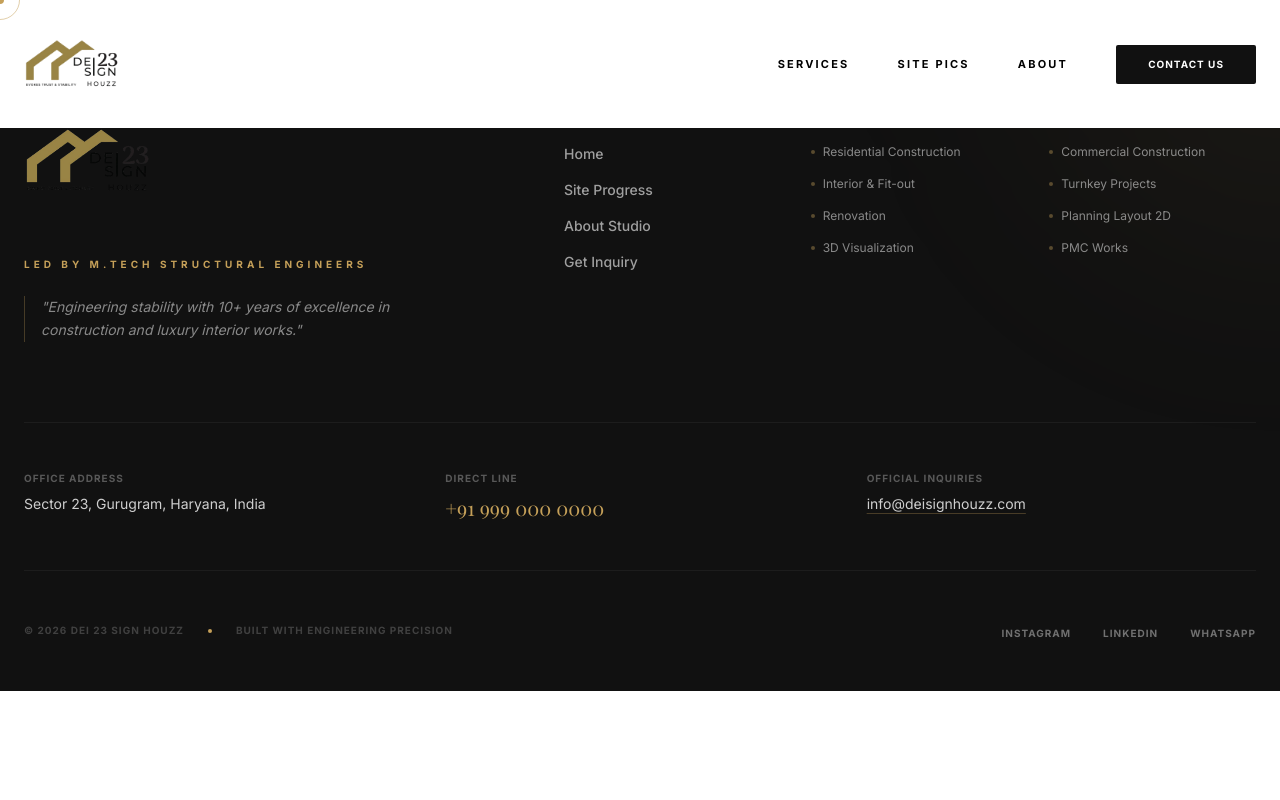
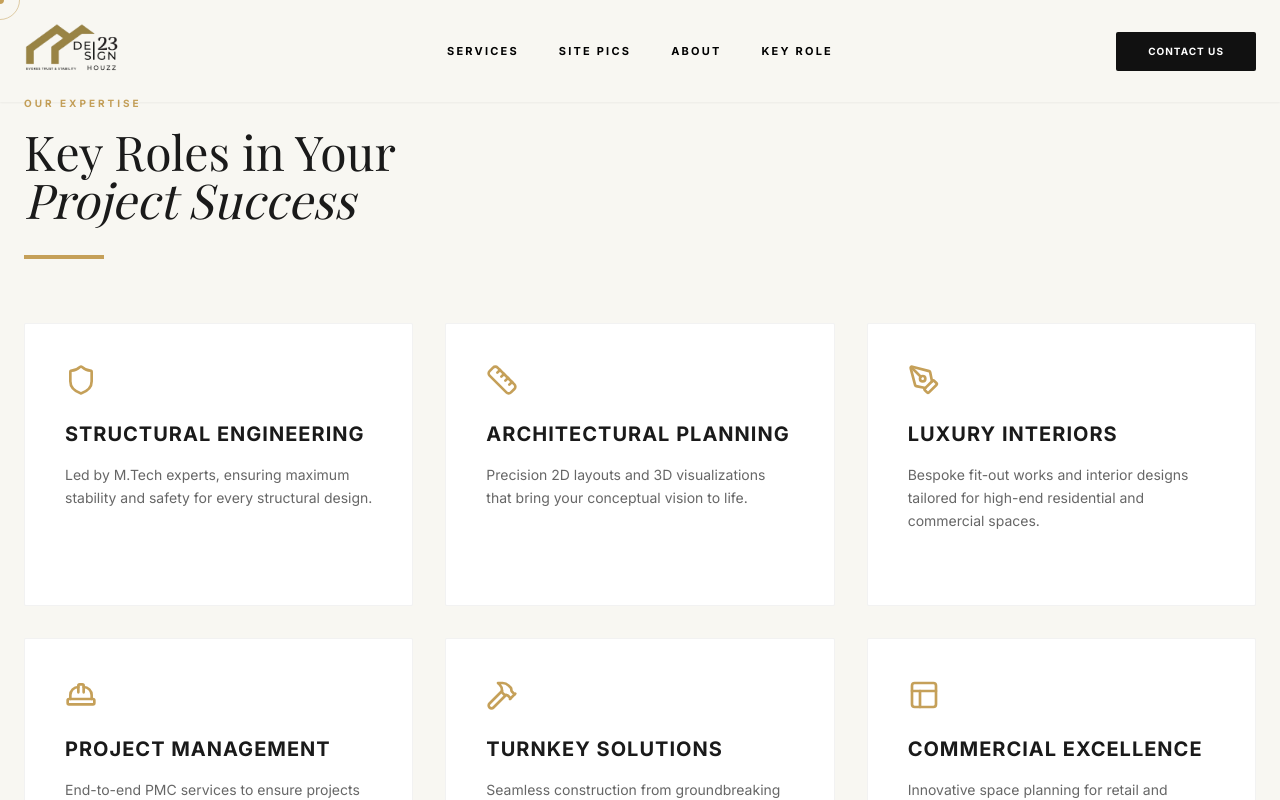
Before and after one commit to gfuid/ARCHI.TEK, a React (Vite) app: page /key-role in a window 1280 px wide. Shown: the top 800 px of the page. Built offline with nearby package versions, Linux system fonts and the light colour scheme; a web font is replaced by a local one.

Commit message:
new chanegs

```diff
--- /dev/null
+++ b/About-us/KeyRoles.tsx
@@ -0,0 +1,95 @@
+import React from 'react';
+import { Shield, Hammer, PenTool, Ruler, HardHat, Layout } from 'lucide-react';
+import { Link } from 'react-router-dom';
+const KeyRoles: React.FC = () => {
+  const roles = [
+    {
+      title: "Structural Engineering",
+      icon: <Shield className="w-8 h-8" />,
+      desc: "Led by M.Tech experts, ensuring maximum stability and safety for every structural design."
+    },
+    {
+      title: "Architectural Planning",
+      icon: <Ruler className="w-8 h-8" />,
+      desc: "Precision 2D layouts and 3D visualizations that bring your conceptual vision to life."
+    },
+    {
+      title: "Luxury Interiors",
+      icon: <PenTool className="w-8 h-8" />,
+      desc: "Bespoke fit-out works and interior designs tailored for high-end residential and commercial spaces."
+    },
+    {
+      title: "Project Management",
+      icon: <HardHat className="w-8 h-8" />,
+      desc: "End-to-end PMC services to ensure projects are delivered on time, within budget, and with quality."
+    },
+    {
+      title: "Turnkey Solutions",
+      icon: <Hammer className="w-8 h-8" />,
+      desc: "Seamless construction from groundbreaking to final handover, managing every technical detail."
+    },
+    {
+      title: "Commercial Excellence",
+      icon: <Layout className="w-8 h-8" />,
+      desc: "Innovative space planning for retail and corporate environments to maximize functionality."
+    }
+  ];
+
+  return (
+    <section id="key-roles" className="py-24 bg-[#F8F7F2]">
+      <div className="max-w-7xl mx-auto px-6">
+
+        {/* Header Section */}
+        <div className="mb-16">
+          <h4 className="text-[#C5A059] font-bold tracking-[0.3em] uppercase text-[10px] mb-4">
+            Our Expertise
+          </h4>
+          <h2 className="text-4xl md:text-5xl font-serif text-[#1a1a1a] leading-tight">
+            Key Roles in Your <br />
+            <span className="italic">Project Success</span>
+          </h2>
+          <div className="w-20 h-1 bg-[#C5A059] mt-8"></div>
+        </div>
+
+        {/* Roles Grid */}
+        <div className="grid grid-cols-1 md:grid-cols-2 lg:grid-cols-3 gap-8">
+          {roles.map((role, index) => (
+            <div
+              key={index}
+              className="group p-10 bg-white border border-black/5 hover:border-[#C5A059]/30 transition-all duration-500 hover:shadow-xl hover:shadow-[#C5A059]/5 rounded-sm"
+            >
+              <div className="text-[#C5A059] mb-6 transform group-hover:scale-110 transition-transform duration-500">
+                {role.icon}
+              </div>
+
+              <h3 className="text-xl font-bold text-[#1a1a1a] mb-4 uppercase tracking-wider">
+                {role.title}
+              </h3>
+
+              <p className="text-black/60 text-sm leading-relaxed">
+                {role.desc}
+              </p>
+
+              <div className="mt-8 overflow-hidden h-[1px] w-0 group-hover:w-full bg-[#C5A059]/40 transition-all duration-700"></div>
+            </div>
+          ))}
+        </div>
+
+        {/* Bottom CTA Section */}
+        <div className="mt-20 p-12 border border-[#C5A059]/20 rounded-sm flex flex-col md:flex-row items-center justify-between gap-8 bg-white/50 backdrop-blur-sm">
+          <div>
+            <h3 className="text-2xl font-serif text-[#1a1a1a]">Ready to start your journey?</h3>
+            <p className="text-black/50 text-sm mt-2">Let our M.Tech Structural Engineers guide your next build.</p>
+          </div>
+          <Link to="/contact">
+            <button className="px-8 py-4 bg-[#1a1a1a] text-[#F8F7F2] hover:bg-[#C5A059] transition-colors duration-300 text-[10px] font-bold uppercase tracking-widest">
+              Request a Consultation
+            </button>
+          </Link>
+        </div>
+      </div>
+    </section>
+  );
+};
+
+export default KeyRoles;
--- a/App.tsx
+++ b/App.tsx
@@ -17,6 +17,7 @@ import AboutUsSection from './About-us/About';
 import Contact from './Contact-us/Contact';
 import ServicesPage from './Service/ServicesPage';
 import ScrollToTop from './components/ScrollToTop'
+import KeyRoles from './About-us/KeyRoles'
 const App: React.FC = () => {
   return (
     <Router>
@@ -45,6 +46,8 @@ const App: React.FC = () => {
           <Route path="/about" element={<AboutUsSection />} />
           <Route path="/contact" element={<Contact />} />
           <Route path="/services" element={<ServicesPage />} />
+          <Route path="/key-role" element={<KeyRoles />} />
+
         </Routes>
 
         <Footer />
--- a/components/Footer.tsx
+++ b/components/Footer.tsx
@@ -4,7 +4,6 @@ import Magnetic from './Magnetic';
 import logo from "../assets/logo.png";
 
 const Footer: React.FC = () => {
-  // Client ke notes se 8 services
   const EXPERTISE = [
     { name: "Residential Construction", link: "/residential" },
     { name: "Commercial Construction", link: "/commercial" },
@@ -17,28 +16,28 @@ const Footer: React.FC = () => {
   ];
 
   return (
-    <footer className="bg-[#111111] text-white pt-24 pb-12 overflow-hidden relative border-t border-white/5">
-      {/* Subtle Glow Accent */}
-      <div className="absolute top-0 right-0 w-[500px] h-[500px] bg-[#C5A059]/5 rounded-full blur-[120px] -translate-y-1/2 translate-x-1/2"></div>
+    <footer className="bg-[#F8F7F2] text-[#1a1a1a] pt-24 pb-12 overflow-hidden relative border-t border-black/5">
+      {/* Subtle Glow Accent - Adjusted opacity for light theme */}
+      <div className="absolute top-0 right-0 w-[500px] h-[500px] bg-[#C5A059]/10 rounded-full blur-[120px] -translate-y-1/2 translate-x-1/2"></div>
 
       <div className="max-w-7xl mx-auto px-6 relative z-10">
         <div className="grid grid-cols-1 lg:grid-cols-12 gap-16 mb-20">
 
-          {/* Brand & Identity Column - Text Removed, Only Logo */}
+          {/* Brand & Identity Column */}
           <div className="lg:col-span-5 flex flex-col items-start justify-center">
             <Magnetic strength={0.1}>
               <Link to="/">
                 <img
                   src={logo}
                   alt="DEI 23 SIGN HOUZZ"
-                  className="h-24 md:h-32 w-auto mb-8  "
+                  className="h-24 md:h-32 w-auto mb-8 transition-opacity hover:opacity-80"
                 />
               </Link>
             </Magnetic>
             <p className="text-[#C5A059] font-bold tracking-[0.4em] uppercase text-[10px] mb-6">
               Led by M.Tech Structural Engineers
             </p>
-            <p className="text-white/50 max-w-sm leading-relaxed text-sm italic border-l border-[#C5A059]/30 pl-4">
+            <p className="text-black/60 max-w-sm leading-relaxed text-sm italic border-l border-[#C5A059]/40 pl-4">
               "Engineering stability with 10+ years of excellence in construction and luxury interior works."
             </p>
           </div>
@@ -49,7 +48,7 @@ const Footer: React.FC = () => {
             {/* Quick Links */}
             <div>
               <h4 className="text-[#C5A059] text-[10px] font-bold uppercase tracking-[0.3em] mb-8">Navigation</h4>
-              <ul className="space-y-4 text-sm text-white/60 font-medium">
+              <ul className="space-y-4 text-sm text-black/70 font-medium">
                 <li><Link to="/" className="hover:text-[#C5A059] transition-colors">Home</Link></li>
                 <li><Link to="/site-pics" className="hover:text-[#C5A059] transition-colors">Site Progress</Link></li>
                 <li><Link to="/about" className="hover:text-[#C5A059] transition-colors">About Studio</Link></li>
@@ -57,7 +56,7 @@ const Footer: React.FC = () => {
               </ul>
             </div>
 
-            {/* All 8 Services from Notebook */}
+            {/* Expertise Grid */}
             <div className="sm:col-span-2">
               <h4 className="text-[#C5A059] text-[10px] font-bold uppercase tracking-[0.3em] mb-8">Expertise</h4>
               <div className="grid grid-cols-1 sm:grid-cols-2 gap-x-8 gap-y-4">
@@ -65,7 +64,7 @@ const Footer: React.FC = () => {
                   <Link
                     key={item.name}
                     to={item.link}
-                    className="text-xs text-white/50 hover:text-white transition-colors flex items-center group"
+                    className="text-xs text-black/50 hover:text-[#C5A059] transition-colors flex items-center group"
                   >
                     <span className="w-1 h-1 bg-[#C5A059]/40 rounded-full mr-2 group-hover:bg-[#C5A059] transition-colors"></span>
                     {item.name}
@@ -78,18 +77,18 @@ const Footer: React.FC = () => {
         </div>
 
         {/* Contact Strip & Socials */}
-        <div className="grid grid-cols-1 md:grid-cols-3 gap-8 py-12 border-y border-white/5 mb-12">
+        <div className="grid grid-cols-1 md:grid-cols-3 gap-8 py-12 border-y border-black/5 mb-12">
           <div className="flex flex-col">
-            <span className="text-[10px] uppercase text-white/30 tracking-widest mb-2 font-bold">Office Address</span>
-            <p className="text-sm text-white/80">Sector 23, Gurugram, Haryana, India</p>
+            <span className="text-[10px] uppercase text-black/40 tracking-widest mb-2 font-bold">Office Address</span>
+            <p className="text-sm text-black/80">Sector 23, Gurugram, Haryana, India</p>
           </div>
           <div className="flex flex-col">
-            <span className="text-[10px] uppercase text-white/30 tracking-widest mb-2 font-bold">Direct Line</span>
+            <span className="text-[10px] uppercase text-black/40 tracking-widest mb-2 font-bold">Direct Line</span>
             <p className="text-xl font-serif text-[#C5A059]">+91 999 000 0000</p>
           </div>
           <div className="flex flex-col">
-            <span className="text-[10px] uppercase text-white/30 tracking-widest mb-2 font-bold">Official Inquiries</span>
-            <a href="mailto:info@deisignhouzz.com" className="text-sm text-white/80 hover:text-[#C5A059] transition-colors underline decoration-[#C5A059]/30 underline-offset-4">
+            <span className="text-[10px] uppercase text-black/40 tracking-widest mb-2 font-bold">Official Inquiries</span>
+            <a href="mailto:info@deisignhouzz.com" className="text-sm text-black/80 hover:text-[#C5A059] transition-colors underline decoration-[#C5A059]/30 underline-offset-4">
               info@deisignhouzz.com
             </a>
           </div>
@@ -97,16 +96,16 @@ const Footer: React.FC = () => {
 
         {/* Copyright Bar */}
         <div className="flex flex-col md:flex-row justify-between items-center gap-6">
-          <div className="flex items-center space-x-6 text-[10px] font-bold tracking-widest text-white/20 uppercase">
+          <div className="flex items-center space-x-6 text-[10px] font-bold tracking-widest text-black/30 uppercase">
             <p>© 2026 DEI 23 SIGN HOUZZ</p>
-            <span className="w-1 h-1 bg-[#C5A059] rounded-full"></span>
+            <span className="w-1.5 h-1.5 bg-[#C5A059] rounded-full"></span>
             <p>Built with Engineering Precision</p>
           </div>
 
           <div className="flex space-x-8">
             {['Instagram', 'LinkedIn', 'WhatsApp'].map((social) => (
               <Magnetic key={social} strength={0.2}>
-                <a href="#" className="text-[10px] font-bold uppercase tracking-widest text-white/40 hover:text-[#C5A059] transition-colors">
+                <a href="#" className="text-[10px] font-bold uppercase tracking-widest text-black/40 hover:text-[#C5A059] transition-colors">
                   {social}
                 </a>
               </Magnetic>
--- a/components/Hero.tsx
+++ b/components/Hero.tsx
@@ -39,7 +39,7 @@ const Hero: React.FC = () => {
       <div className="absolute top-0 left-0 right-0 h-[65%] bg-houzz-sage/20 z-0 origin-top"></div>
 
       {/* Image Slider */}
-      <div className="absolute inset-0 z-10 flex items-center justify-center opacity-30">
+      <div className="absolute inset-0 z-10 flex items-center justify-center opacity-75">
         {SLIDES.map((slide, index) => (
           <div
             key={index}
@@ -60,7 +60,7 @@ const Hero: React.FC = () => {
 
 
         {/* --- INFINITE AUTO-SLIDER (MARQUEE) --- */}
-        <div className="relative flex overflow-x-hidden border-y border-houzz-gold/20 py-6 bg-white/50 backdrop-blur-sm mt-[200px]">
+        <div className="relative flex overflow-x-hidden border-y border-houzz-gold/20 py-6 bg-white/50 backdrop-blur-sm mt-[450px]">
           <div className="animate-marquee whitespace-nowrap flex items-center">
             {/* Array ko 2 baar repeat kiya taaki seamless loop bane */}
             {[...CLIENT_SERVICES, ...CLIENT_SERVICES].map((service, index) => (
--- a/components/Navbar.tsx
+++ b/components/Navbar.tsx
@@ -7,30 +7,34 @@ import logo from '../assets/logo.png';
 const Navbar: React.FC = () => {
   const [isMobileMenuOpen, setIsMobileMenuOpen] = useState(false);
 
+  const scrollToSection = (sectionId: string) => {
+    setIsMobileMenuOpen(false);
+    const element = document.getElementById(sectionId);
+    if (element) {
+      element.scrollIntoView({ behavior: 'smooth' });
+    }
+  };
+
   return (
-    // 'bg-white' and 'py-4' are now fixed (static)
-    <nav className="fixed top-0 left-0 w-full z-[100] bg-white shadow-sm py-4">
-      <div className="max-w-7xl mx-auto px-6 flex items-center justify-between">
+    <nav className="fixed top-0 left-0 w-full z-[100] shadow-sm py-0">
+      <div className="max-w-7xl mx-auto px-6">
+        <div className="flex items-center justify-between">
 
-        {/* Logo Section - Static Size */}
-        <div className="z-[110] flex items-center">
+          {/* Logo Section - Centered on Mobile, Left on Desktop */}
+          <div className="z-[110] flex-shrink-0 absolute left-1/2 transform -translate-x-1/2 md:static md:transform-none">
             <Magnetic strength={0.1}>
               <Link to="/" onClick={() => setIsMobileMenuOpen(false)}>
                 <img
                   src={logo}
                   alt="DEI 23 SIGN HOUZZ"
-                /* 1. 'w-auto' zaroori hai taaki width height ke sath adjust ho sake.
-                   2. Mobile height 'h-14' (56px) rakhi hai.
-                   3. Desktop height 'md:h-24' (96px) rakhi hai jo clear visibility degi.
-                */
-                className="h-14 md:h-24 w-auto object-contain transition-all duration-300"
+                  className="h-16 md:h-24 w-auto object-contain transition-all duration-300"
                 />
               </Link>
             </Magnetic>
           </div>
 
-        {/* Desktop Navigation - Static Colors */}
-        <div className="hidden md:flex items-center space-x-12 text-[11px] font-bold tracking-[0.2em] uppercase">
+          {/* Desktop Navigation - Centered */}
+          <div className="hidden md:flex items-center justify-center absolute left-1/2 transform -translate-x-1/2 space-x-10 text-[11px] font-bold tracking-[0.2em] uppercase">
             <Link
               to="/services"
               className="text-black hover:text-[#C5A059] transition-colors duration-300"
@@ -52,6 +56,18 @@ const Navbar: React.FC = () => {
               About
             </Link>
 
+            <Link
+              to="/key-role"
+              className="text-black hover:text-[#C5A059] transition-colors duration-300"
+            >
+              Key Role
+            </Link>
+
+
+          </div>
+
+          {/* Contact Button - Right Side Desktop */}
+          <div className="hidden md:block">
             <Magnetic strength={0.2}>
               <Link to="/contact">
                 <button className="bg-[#111111] text-white px-8 py-3 text-[10px] font-bold uppercase tracking-widest hover:bg-[#C5A059] transition-all duration-500 rounded-sm">
@@ -61,9 +77,9 @@ const Navbar: React.FC = () => {
             </Magnetic>
           </div>
 
-        {/* Mobile Toggle Button - Fixed Color */}
+          {/* Mobile Toggle Button - Right Side */}
           <button
-          className="md:hidden z-[110] p-2 ml-auto text-black"
+            className="md:hidden z-[110] p-2 text-black"
             onClick={() => setIsMobileMenuOpen(!isMobileMenuOpen)}
           >
             <div className="w-6 flex flex-col items-end gap-1.5">
@@ -72,29 +88,34 @@ const Navbar: React.FC = () => {
               <span className={`h-0.5 bg-current transition-all duration-300 ${isMobileMenuOpen ? 'w-6 -rotate-45 -translate-y-2' : 'w-5'}`} />
             </div>
           </button>
+
+        </div>
       </div>
 
-      {/* Mobile Slide Menu */}
+      {/* Mobile Slide Menu - From Left */}
       <AnimatePresence>
         {isMobileMenuOpen && (
           <motion.div
-            initial={{ x: '100%' }}
+            initial={{ x: '-100%' }}
             animate={{ x: 0 }}
-            exit={{ x: '100%' }}
+            exit={{ x: '-100%' }}
             transition={{ type: 'spring', damping: 25, stiffness: 200 }}
-            className="fixed inset-0 bg-white z-[105] flex flex-col justify-center px-10 space-y-8"
+            className="fixed inset-0 bg-white z-[105] flex flex-col justify-left px-10 space-y-8"
           >
-            <div className="flex flex-col space-y-8 text-3xl font-serif text-[#111111]">
+            <div className="flex flex-col items-center space-y-8 text-3xl font-serif text-[#111111]">
               <Link to="/" onClick={() => setIsMobileMenuOpen(false)}>Home</Link>
               <Link to="/services" onClick={() => setIsMobileMenuOpen(false)}>Services</Link>
               <Link to="/site-pics" onClick={() => setIsMobileMenuOpen(false)}>Site Pics</Link>
               <Link to="/about" onClick={() => setIsMobileMenuOpen(false)}>About</Link>
+              <Link to="/key-role" onClick={() => setIsMobileMenuOpen(false)}>About</Link>
+
               <Link to="/contact" onClick={() => setIsMobileMenuOpen(false)}>Contact Us</Link>
             </div>
 
+
             <div className="pt-10 border-t border-gray-100">
-              <p className="text-[10px] uppercase tracking-[0.3em] text-[#C5A059] font-bold">Led by M.Tech Engineers</p>
-              <p className="text-sm italic text-gray-400 mt-2 font-serif">
+              <p className="text-[10px] uppercase tracking-[0.3em] text-[#C5A059] font-bold text-center">Led by M.Tech Engineers</p>
+              <p className="text-sm italic text-gray-400 mt-2 font-serif text-center">
                 Engineering stability with 10+ years of excellence.
               </p>
             </div>
--- a/components/Process.tsx
+++ b/components/Process.tsx
@@ -30,7 +30,7 @@ const PROCESS_STEPS = [
 
 const Process: React.FC = () => {
   return (
-    <section className="py-24 bg-white">
+    <section id="key-roles" className="py-24 bg-white">
       <div className="max-w-7xl mx-auto px-6">
         <div className="mb-16">
           <span className="text-houzz-gold font-bold uppercase tracking-widest text-xs mb-2 block">How We Work</span>
```
Lines whose indentation alone changed are shown as unchanged.
